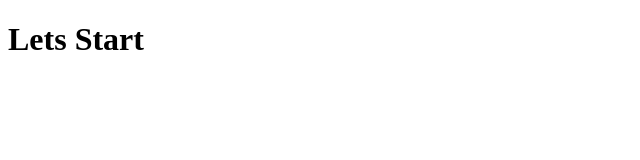
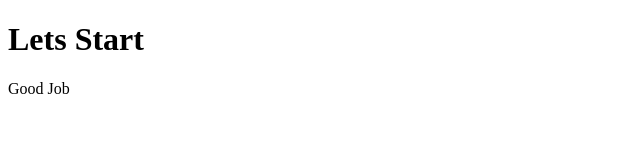
Before and after one commit to Monem-Shennat/Dimensional-Analysis, a plain HTML site: page index.html in a window 1280 px wide. Shown: the full height of the page, 0-640 px from the left. Drawn offline with Linux system fonts and the light colour scheme.

Commit message:
First Paragraph

```diff
--- a/index.html
+++ b/index.html
@@ -5,5 +5,6 @@
 	</head>
 	<body>
     <h1>Lets Start</h1>
+    <p>Good Job</p>
 	</body>
 </html>
```
